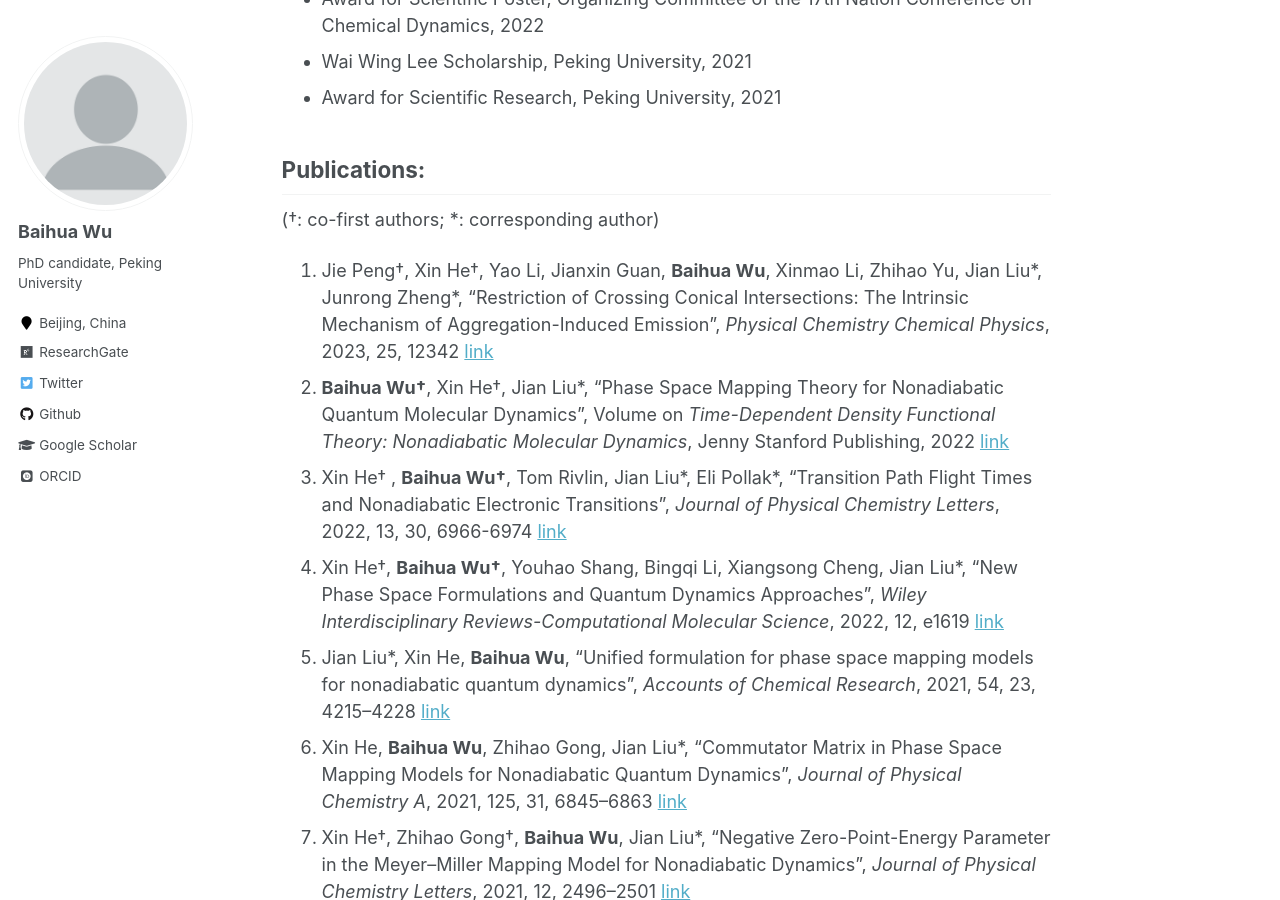
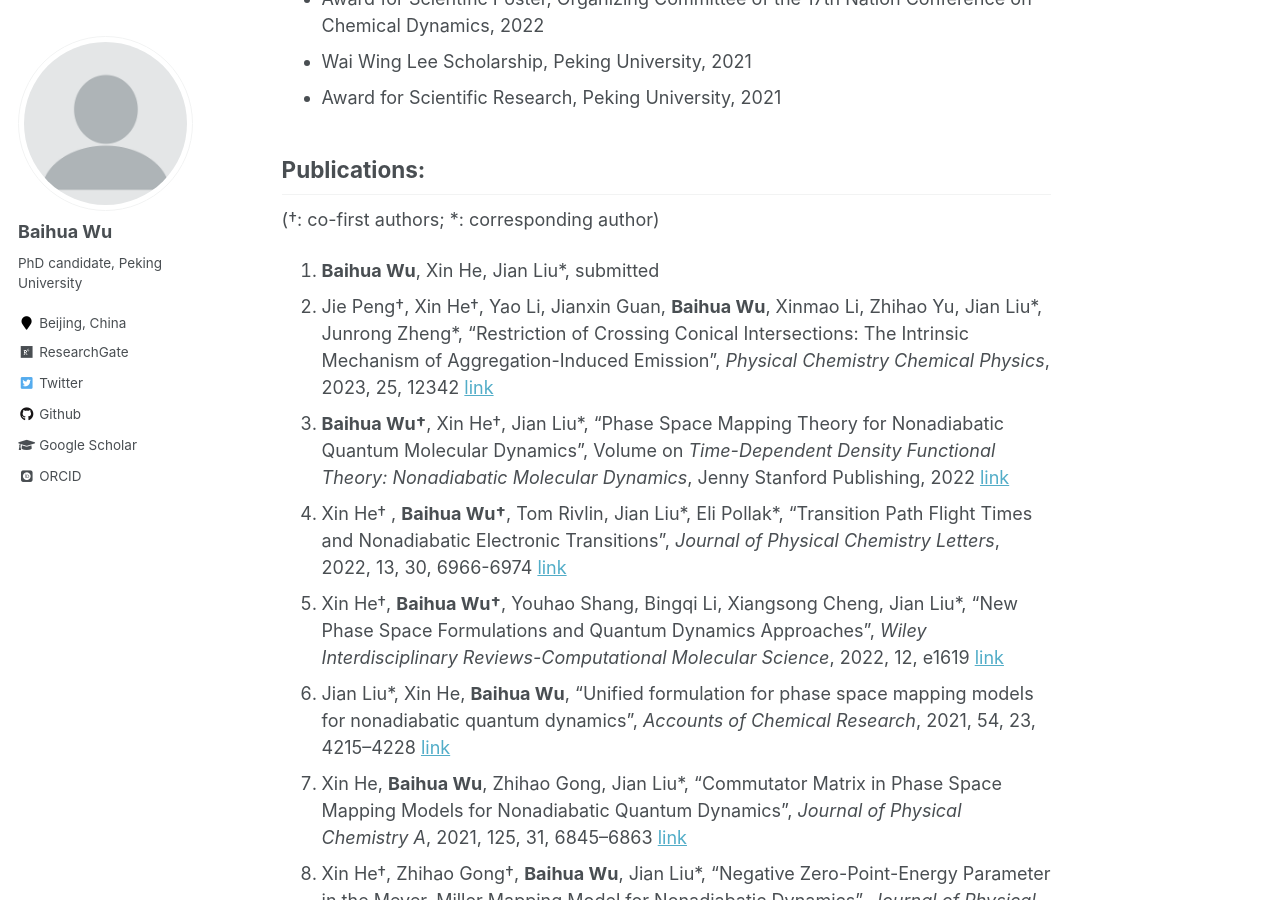
Before and after one commit to wubaihua/wubaihua.github.io, a Jekyll site: the page built from _pages/about.md, in a window 1280 px wide and 900 px high, scrolled down 1913 px. Built offline with Jekyll 4.4.1, drawn with Linux system fonts in a browser that asks for light colours; some web fonts are replaced.

Commit message:
2023-12-24-1

```diff
--- a/_pages/about.md
+++ b/_pages/about.md
@@ -85,6 +85,7 @@ Email: wubaihua[AT]pku.edu.cn;   wubaihua19[AT]gmail.com
 
 (†: co-first authors; \*: corresponding author)
 
+8. **Baihua Wu**, Xin He, Jian Liu\*, submitted
 7. Jie Peng†, Xin He†, Yao Li, Jianxin Guan, **Baihua Wu**, Xinmao Li, Zhihao Yu, Jian Liu\*, Junrong Zheng\*, "Restriction of Crossing Conical Intersections: The Intrinsic Mechanism of Aggregation-Induced Emission", *Physical Chemistry Chemical Physics*, 2023, 25, 12342 [link](https://doi.org/10.1039/d2cp05256c)
 6. **Baihua Wu†**, Xin He†, Jian Liu\*, "Phase Space Mapping Theory for Nonadiabatic Quantum Molecular Dynamics", Volume on *Time-Dependent Density Functional Theory: Nonadiabatic Molecular Dynamics*, Jenny Stanford Publishing, 2022 [link](https://www.taylorfrancis.com/chapters/edit/10.1201/9781003319214-11/)
 5. Xin He† , **Baihua Wu†**, Tom Rivlin, Jian Liu\*, Eli Pollak\*, "Transition Path Flight Times and Nonadiabatic Electronic Transitions", *Journal of Physical Chemistry Letters*, 2022, 13, 30, 6966-6974 [link](https://pubs.acs.org/doi/10.1021/acs.jpclett.2c01425)
```
